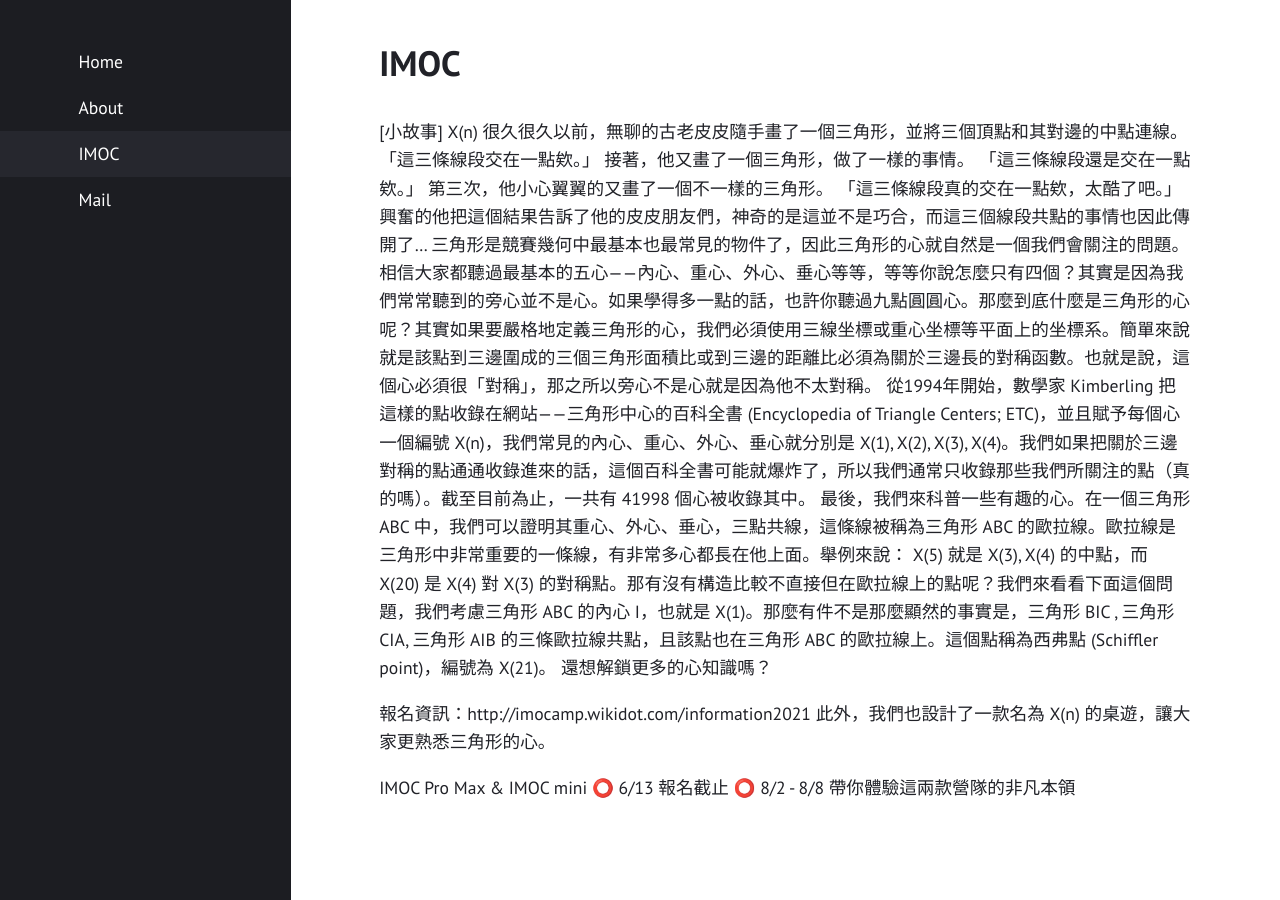
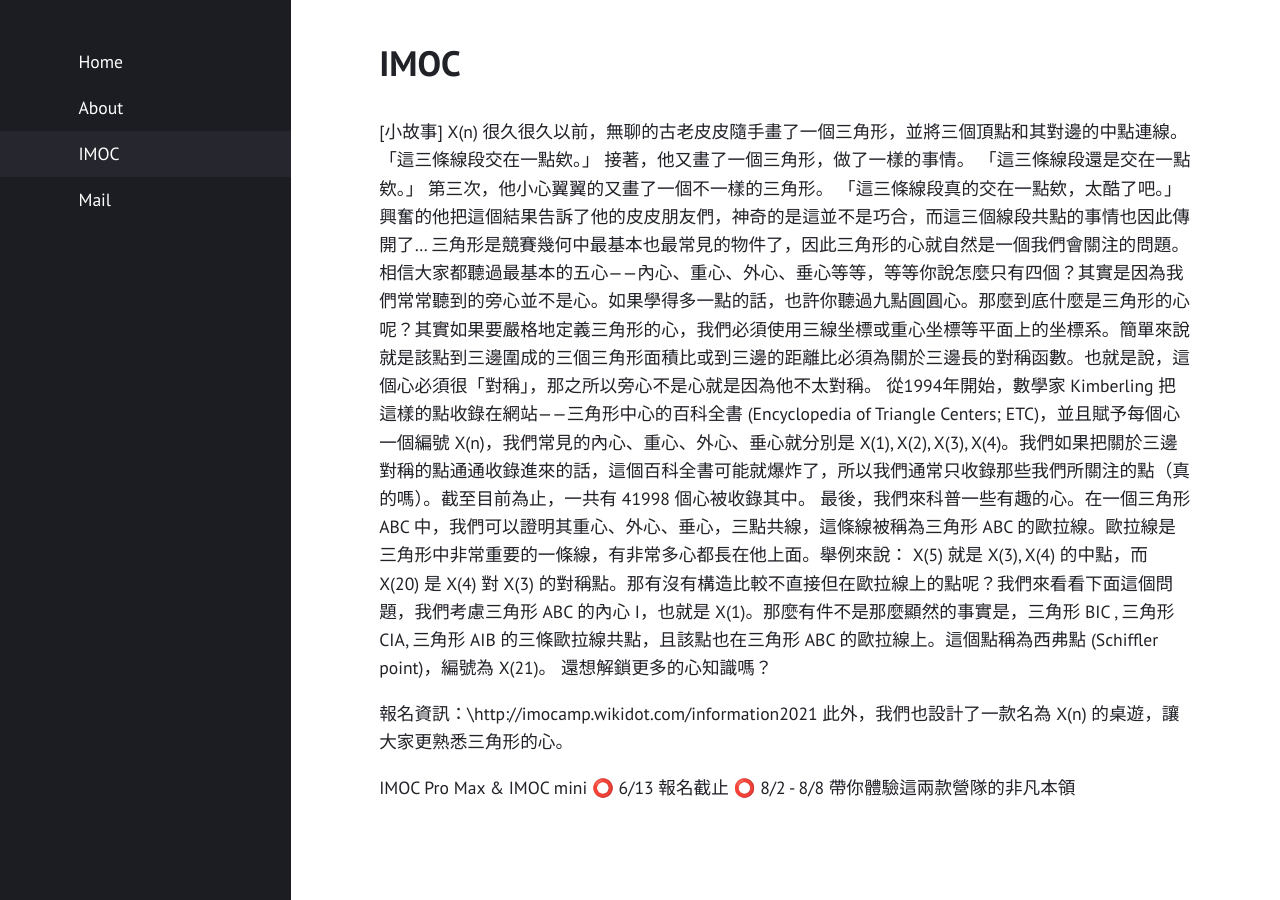
Before and after one commit to Permutation-Chang/Permutation-Chang.github.io, a Jekyll site: the page built from IMOC.md, in a window 1280 px wide. Built offline with Jekyll 4.4.1, drawn with Linux system fonts in a browser that asks for light colours.

```diff
--- a/IMOC.md
+++ b/IMOC.md
@@ -17,7 +17,7 @@ layout: page
 最後，我們來科普一些有趣的心。在一個三角形 ABC 中，我們可以證明其重心、外心、垂心，三點共線，這條線被稱為三角形 ABC 的歐拉線。歐拉線是三角形中非常重要的一條線，有非常多心都長在他上面。舉例來說： X(5) 就是 X(3), X(4) 的中點，而 X(20) 是 X(4) 對 X(3) 的對稱點。那有沒有構造比較不直接但在歐拉線上的點呢？我們來看看下面這個問題，我們考慮三角形 ABC 的內心 I，也就是 X(1)。那麼有件不是那麼顯然的事實是，三角形 BIC , 三角形 CIA, 三角形 AIB 的三條歐拉線共點，且該點也在三角形 ABC 的歐拉線上。這個點稱為西弗點 (Schiffler point)，編號為 X(21)。
 還想解鎖更多的心知識嗎？
 
-報名資訊：http://imocamp.wikidot.com/information2021
+報名資訊：\http://imocamp.wikidot.com/information2021
 此外，我們也設計了一款名為 X(n) 的桌遊，讓大家更熟悉三角形的心。
 
 IMOC Pro Max & IMOC mini
```
